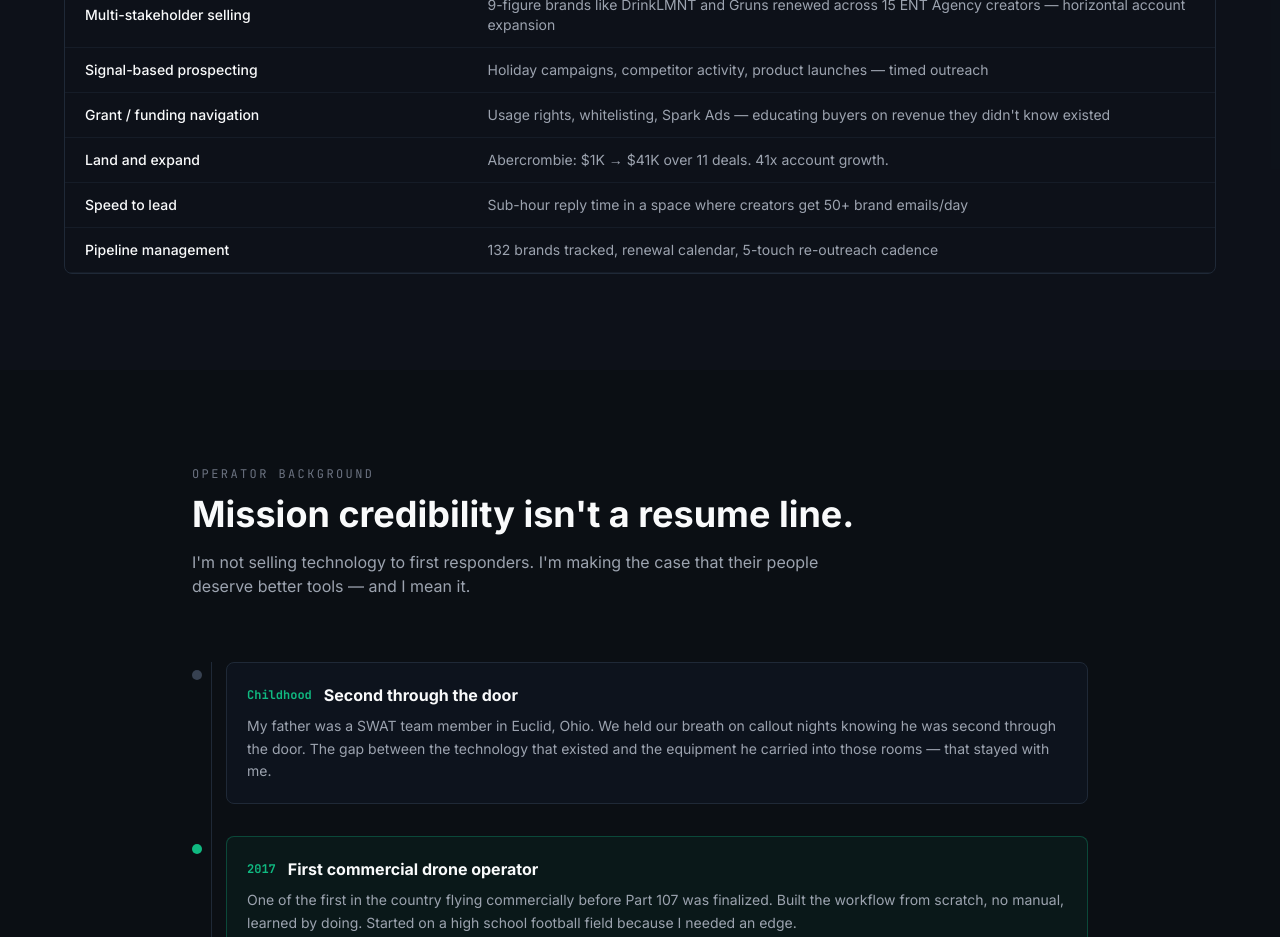
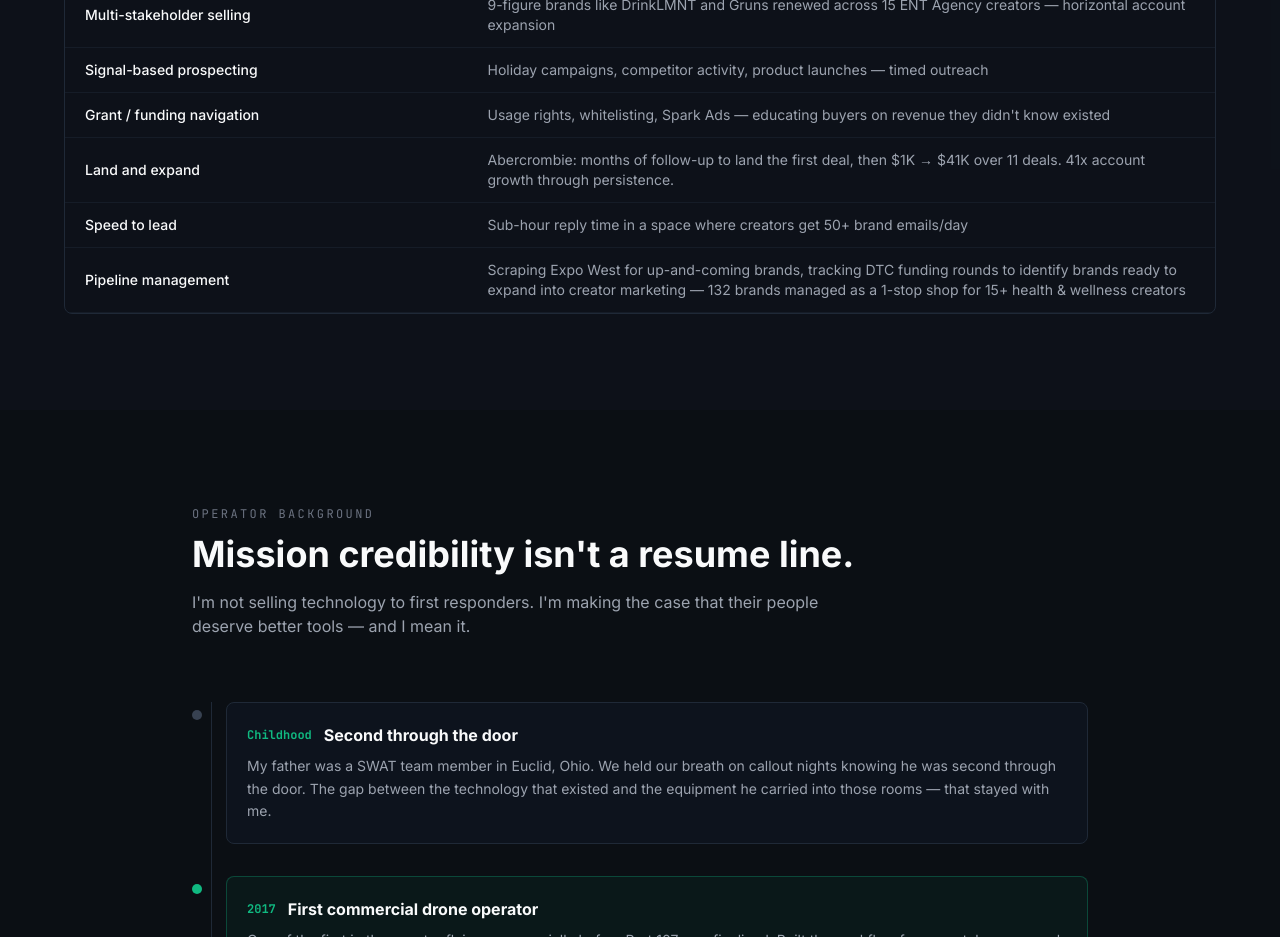
Before and after one commit to Entmarketingteam/brinc-territory-intelligence, a Next.js app: page / in a window 1280 px wide. Shown: the part 7960-8897 px from the top of the page. Built offline with nearby package versions, Linux system fonts and the light colour scheme.

Commit message:
Update sales proof: Abercrombie persistence story, Expo West pipeline scraping, DTC funding round tracking

```diff
--- a/components/SalesProof.tsx
+++ b/components/SalesProof.tsx
@@ -31,7 +31,7 @@ const translation = [
   },
   {
     brinc: "Land and expand",
-    ent: "Abercrombie: $1K → $41K over 11 deals. 41x account growth.",
+    ent: "Abercrombie: months of follow-up to land the first deal, then $1K → $41K over 11 deals. 41x account growth through persistence.",
   },
   {
     brinc: "Speed to lead",
@@ -39,7 +39,7 @@ const translation = [
   },
   {
     brinc: "Pipeline management",
-    ent: "132 brands tracked, renewal calendar, 5-touch re-outreach cadence",
+    ent: "Scraping Expo West for up-and-coming brands, tracking DTC funding rounds to identify brands ready to expand into creator marketing — 132 brands managed as a 1-stop shop for 15+ health & wellness creators",
   },
 ];
 
```
